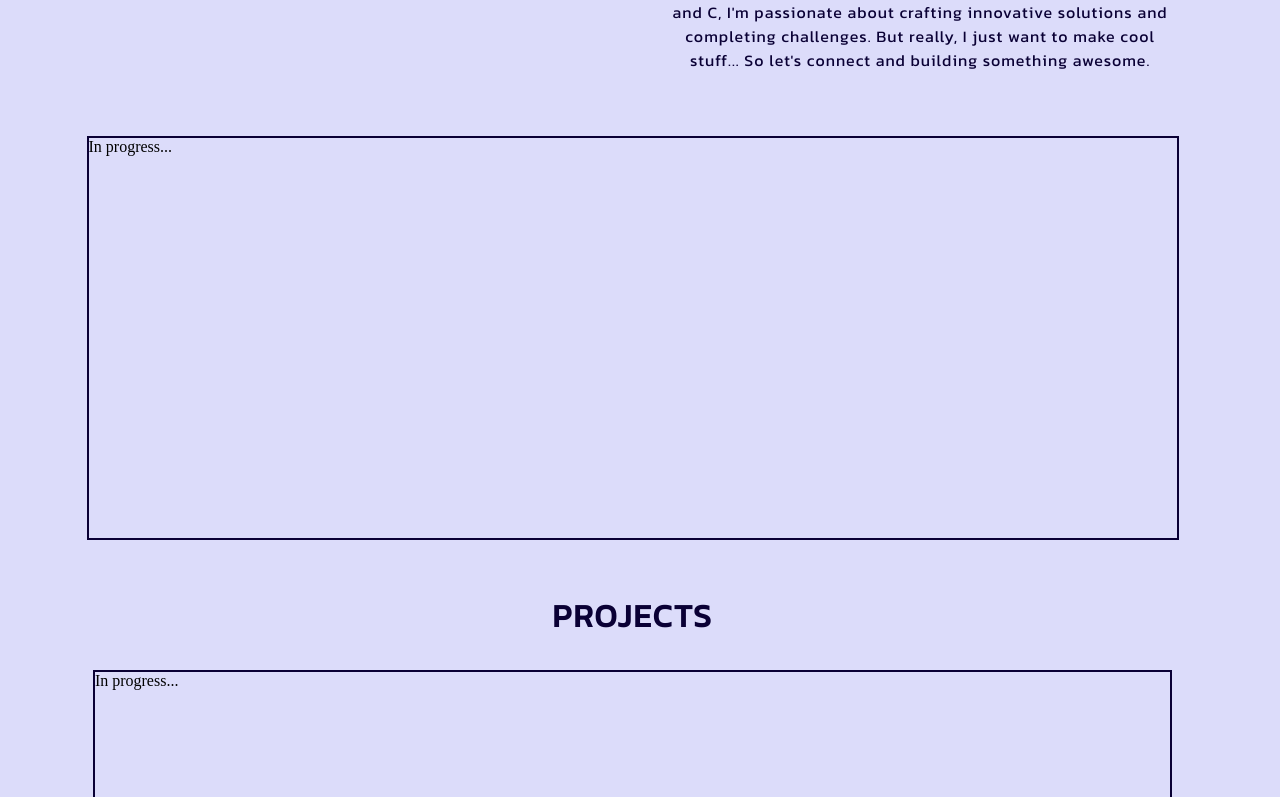
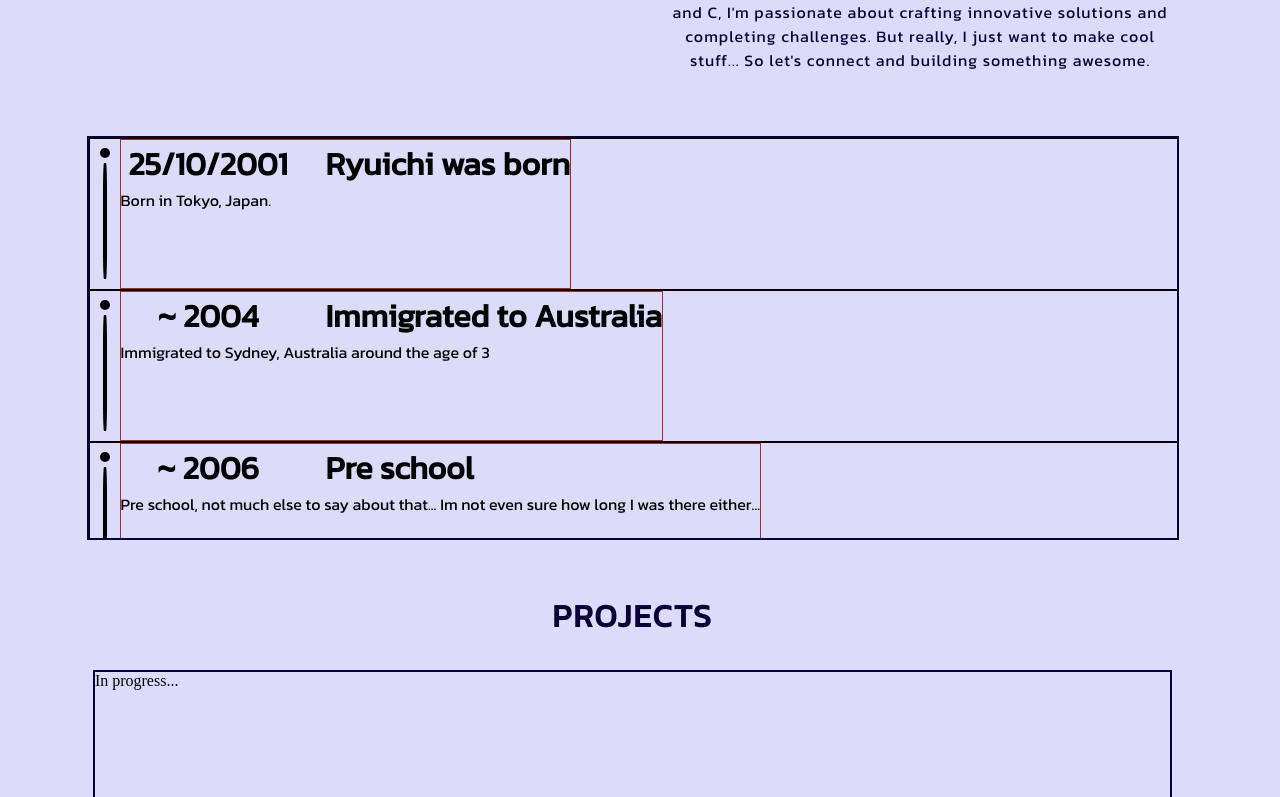
Before and after one commit to Wazmond/Web-Portfolio-React, a React (Vite) app: page / in a window 1280 px wide. Shown: the part 983-1780 px from the top of the page. Built offline with nearby package versions, Linux system fonts and the light colour scheme.

Commit message:
Changelog 09/05/2024 10:47PM
+Adding timeline on #About

```diff
--- a/src/Page.jsx
+++ b/src/Page.jsx
@@ -1,6 +1,6 @@
 import styled from "styled-components";
 import { HomePage, HomeTextContainer} from "./PageData/Home"
-import { About, AboutTextContainer, AboutTimeLineContainer } from "./PageData/About"
+import AboutTimeLine, { About, AboutTextContainer, AboutTimeLineContainer } from "./PageData/About"
 import { Projects,
     ProjectsContainer,
     ProjectsCard,
@@ -134,7 +134,18 @@ export default function Page() {
                             But really, I just want to make cool stuff...
                             So let's connect and building something awesome. </p>
                         </AboutTextContainer>
-                        <AboutTimeLineContainer>In progress...</AboutTimeLineContainer>
+                        <AboutTimeLineContainer>
+                            <AboutTimeLine date="25/10/2001" title="Ryuichi was born" desc="Born in Tokyo, Japan." className="ATL-fade-top"/>
+                            <AboutTimeLine date="~ 2004" title="Immigrated to Australia" desc="Immigrated to Sydney, Australia around the age of 3"/>
+                            <AboutTimeLine date="~ 2006" title="Pre school" desc="Pre school, not much else to say about that... Im not even sure how long I was there either..."/>
+                            <AboutTimeLine date="2007 - 2013" title="Primary School" desc="EVENT 4"/>
+                            <AboutTimeLine date="2014 - 2019" title="High School" desc="EVENT 5"/>
+                            <AboutTimeLine date="Oct 2019" title="EVENT 6" desc="EVENT 6"/>
+                            <AboutTimeLine date="Dec 2019" title="EVENT 7" desc="EVENT 7"/>
+                            <AboutTimeLine date="EVENT 8 " title="EVENT 8" desc="EVENT 8"/>
+                            <AboutTimeLine date="EVENT 9 " title="EVENT 9" desc="EVENT 9"/>
+                            <AboutTimeLine date="EVENT 10 " title="EVENT 10" desc="EVENT 10" className="ATL-fade-bottom"/>
+                        </AboutTimeLineContainer>
                         {/* Could make a time line, interactive. it can be from a button or from mouse movement? left back to the past and right to the present. man can get bigger and smaller
                         this can make the use of an education  */}
                     </About>
--- a/src/PageData/About.jsx
+++ b/src/PageData/About.jsx
@@ -43,4 +43,83 @@ export const AboutTimeLineContainer = styled.div`
     height: 50vh;
     width: 85vw;
     flex-wrap: wrap;
+
+    overflow-y: scroll;
+    overflow-x: hidden;
+
 `;
+
+const TimelineContainer = styled.div`
+    width: 100%;
+    height: 150px;
+    border: 1px solid black;
+    display: flex;
+`;
+const BoxDiv = styled.div`
+    display: flex;
+    flex-direction: row;
+`;
+const GuideLine = styled.div`
+    display: flex;
+    flex-direction: column;
+    justify-content: center;
+    align-items: center;
+    margin: 0 10px;
+
+`;
+const Dot = styled.div`
+    border-radius: 50%;
+    background-color: black;
+    height: 10px;
+    width: 10px;
+`;
+const Line = styled.div`
+    background-color: black;
+    height: 75%;
+    width: 0px;
+    border: 2px solid black;
+    border-radius: 25%;
+    margin-top: 5px;
+`;
+const TextContainer = styled.div`
+    font-family: kanit;
+    width: 100%;
+    border: 1px solid brown;
+`;
+const TitleContainer = styled.div`
+    display: flex;
+    flex-direction: row;
+
+`;
+const Date = styled.h1`
+    width: 175px;
+    margin-right: 30px;
+    display: flex;
+    justify-content: center;
+    align-content: center;
+`;
+const Title = styled.h1``;
+const DescContainer = styled.div``;
+const Desc = styled.p``;
+
+export default function AboutTimeLine({date, title, desc}) {
+    return(
+    <TimelineContainer>
+        <BoxDiv>
+            <GuideLine>
+                <Dot/>
+                <Line/>
+            </GuideLine>
+            <TextContainer>
+                <TitleContainer>
+                    <Date>{date}</Date>
+                    <Title>{title}</Title>
+                </TitleContainer>
+                <DescContainer>
+                    <Desc>{desc}</Desc>
+                </DescContainer>
+            </TextContainer>
+        </BoxDiv>
+    </TimelineContainer>
+    );
+};
```
